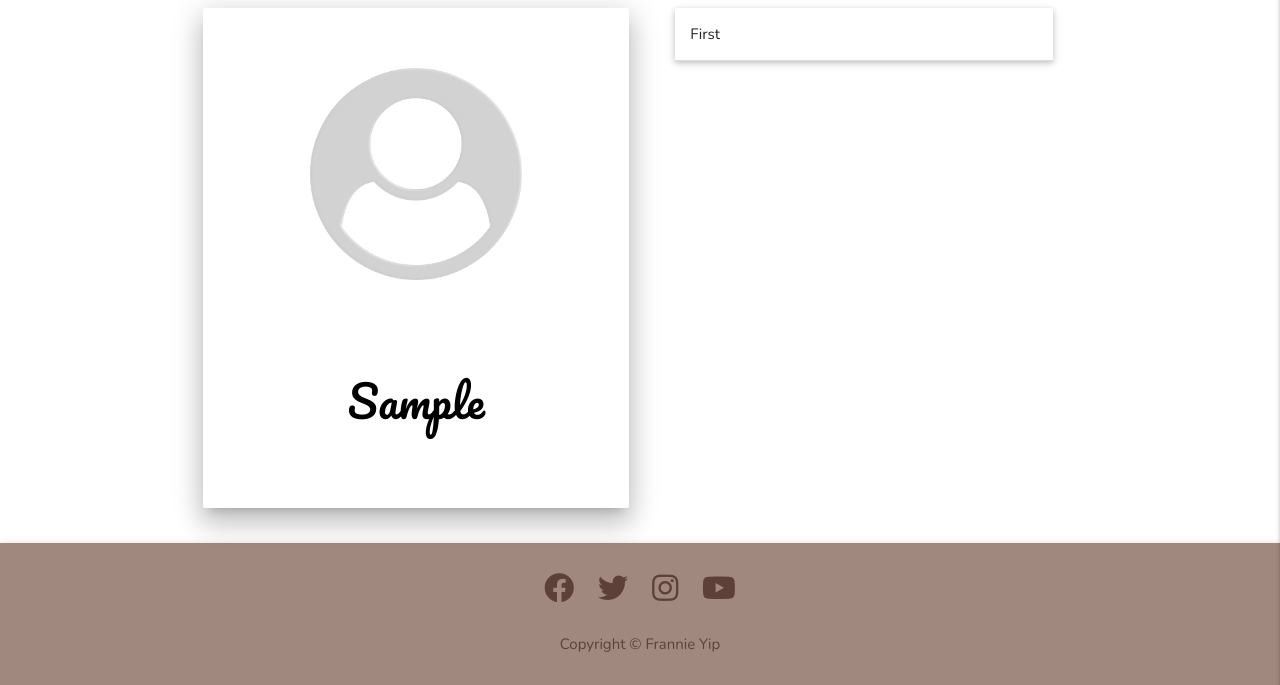
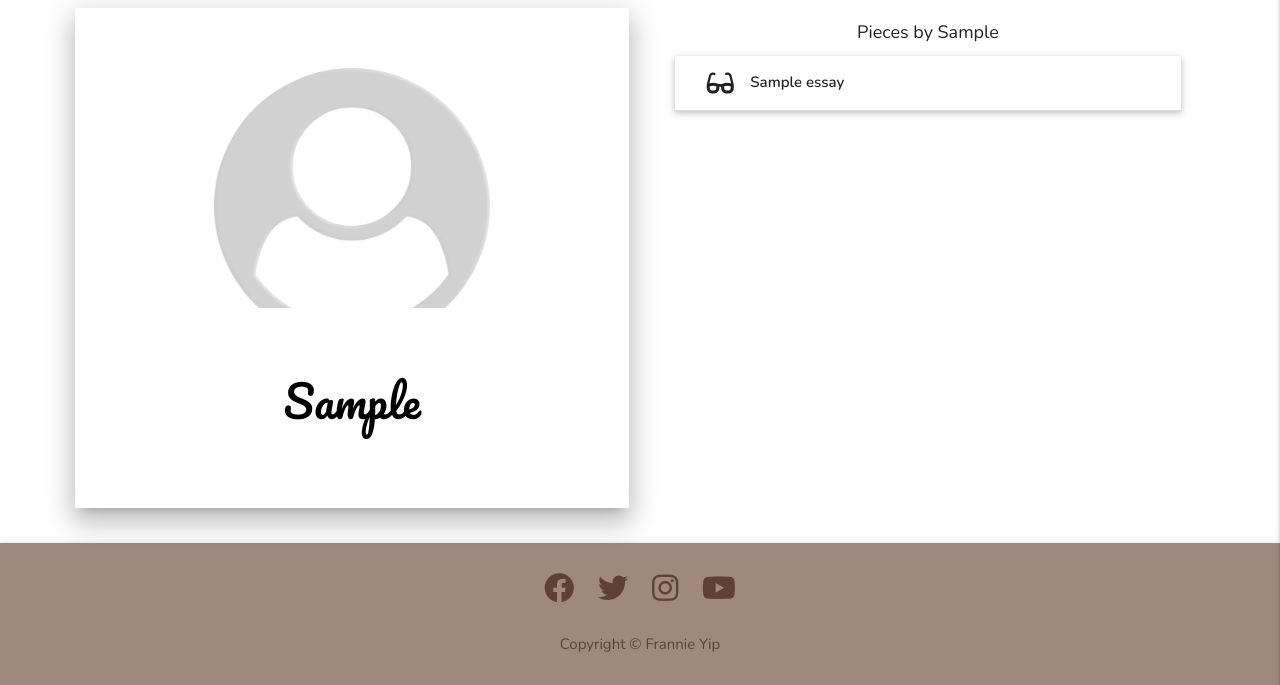
Before and after one commit to finnsterfran/The_Written_Tapestry, a Flask app: page /profile/1 in a window 1280 px wide. Shown: the part 172-857 px from the top of the page. Run offline with Flask 2, Linux system fonts and the light colour scheme; the visitor is signed in with stand-in values (Sample User, id 1); a database or web service that is not in the repository returns one stand-in record (values such as "Sample title"); some libraries are stand-ins or nearby versions.

Commit message:
enable view for profile.html to display post by logged in user

```diff
--- a/app.py
+++ b/app.py
@@ -70,7 +70,8 @@ def login():
                     existing_user['password'],
                     request.form.get('password')):
                 session['user'] = request.form.get('username').lower()
-                flash("Hey {}!".format(request.form.get('username').capitalize()))
+                flash("Hey {}!".format(
+                    request.form.get('username').capitalize()))
                 return redirect(url_for('profile', username=session['user']))
             else:
                 flash("Hmm...that's not your Username and/or Password.")
@@ -92,11 +93,13 @@ def logout():
 def profile(username):
 
     username = mongo.db.users.find_one(
-        {"username": session["user"]})["username"]
+        {"username": session['user']})['username']
+    userpoems = list(mongo.db.essays.find({'author': session['user']}))
 
     if session["user"]:
-        return render_template('profile.html', username=username)
-
+        return render_template('profile.html',
+                               username=username,
+                               userpoems=userpoems)
     return redirect(url_for("login"))
 
 
@@ -118,6 +121,10 @@ def new_post():
     return render_template('new_post.html', categories=categories)
 
 
+
+
+
+
 if __name__ == "__main__":
     app.run(host=os.environ.get("IP"),
             port=int(os.environ.get("PORT")),
--- a/static/css/style.css
+++ b/static/css/style.css
@@ -6,6 +6,10 @@
 
 body {
     font-family: 'Nunito', sans-serif;
+}
+
+.container {
+    width: 90%;
 }
 
 a:hover {
@@ -103,3 +107,15 @@ h2 {
     margin-top: 3rem;
     font-family: Pacifico;
 }
+
+.col-head-title {
+    font-size: 1.2rem;
+}
+
+.collapsible-header {
+    padding-left: 2rem;
+    font-weight: 600;
+}
+.click-it {
+    padding-left: 280px;
+}
--- a/templates/profile.html
+++ b/templates/profile.html
@@ -1,7 +1,7 @@
 {% extends 'base.html' %}
 {% block content %}
     <div class="row">
-        <div class="profile-box col s12  m6">
+        <div class="profile-box col s12 m6">
             <div class="card large center-align z-depth-4">
                 <div class="card-image">
                     <img class="profile-img" src="{{ url_for('static', filename='useravatar.png') }}" alt="default user icon image">
@@ -13,14 +13,28 @@
                 </div>
             </div>
         </div>
+
         <div class="profile-box col s12 m6">
             <ul class="collapsible popout">
+                <div class="center-align">
+                    <h4 class="col-head-title">Pieces by {{ username.capitalize() }}</h4>
+                </div>
+                {% for piece in userpoems %}
                 <li>
-                    <div class="collapsible-header">First</div>
-                    <div class="collapsible-body">First</div>
+
+                    <div class="collapsible-header"><i class="fas fa-glasses"></i>
+                        {{ piece.title.capitalize() }}
+
+                    </div>
+                    <div class="collapsible-body">
+                        <small>{{ piece.date }}</small>
+                        <p>{{ piece.composition }}</p>
+                    </div>
                 </li>
+                {% endfor %}
             </ul>
         </div>
+
     </div>
 
 {% endblock %}
```
